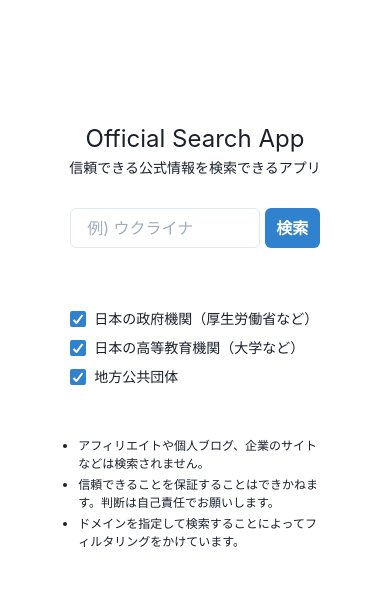
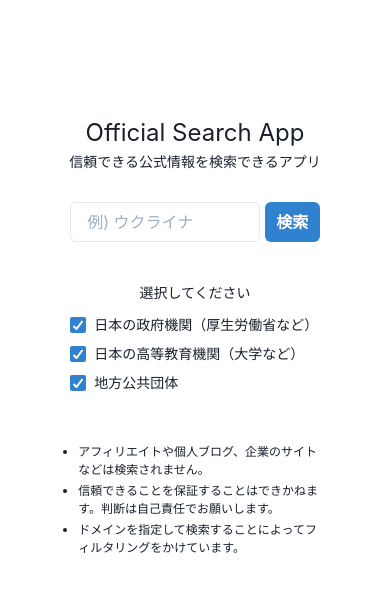
Before and after one commit to joel2145/official-search, a React (Create React App) app: page / in a window 390 px wide. Shown: the top 592 px of the page. Built offline with nearby package versions, Linux system fonts and the light colour scheme.

Commit message:
選択してくださいのテキストを追加

```diff
--- a/src/pages/SearchPage.js
+++ b/src/pages/SearchPage.js
@@ -70,6 +70,7 @@ export const SearchPage = () => {
             </div>
 
 
+            <p className={classes.selectText}>選択してください</p>
             <Stack spacing={2} direction='column' className={classes.checkList}>
               <Checkbox colorScheme='blue' onChange={goChange} value="go.jp" id="go" defaultChecked className={classes.checkBox}>
                 日本の政府機関（厚生労働省など）
--- a/src/pages/SearchPage.module.scss
+++ b/src/pages/SearchPage.module.scss
@@ -57,6 +57,10 @@
   margin-left: 5px;
 }
 
+.selectText {
+  font-size: 14px;
+  margin-bottom: 1px;
+}
 .checkList {
   display: flex;
   width: 100%;
@@ -69,7 +73,7 @@
   }
   @media screen and (max-width: 480px) {
     /* (スマホ用） */
-    margin-top: 20px;
+    margin-top: 10px;
     margin-left: 20%;
   }
 }
```
